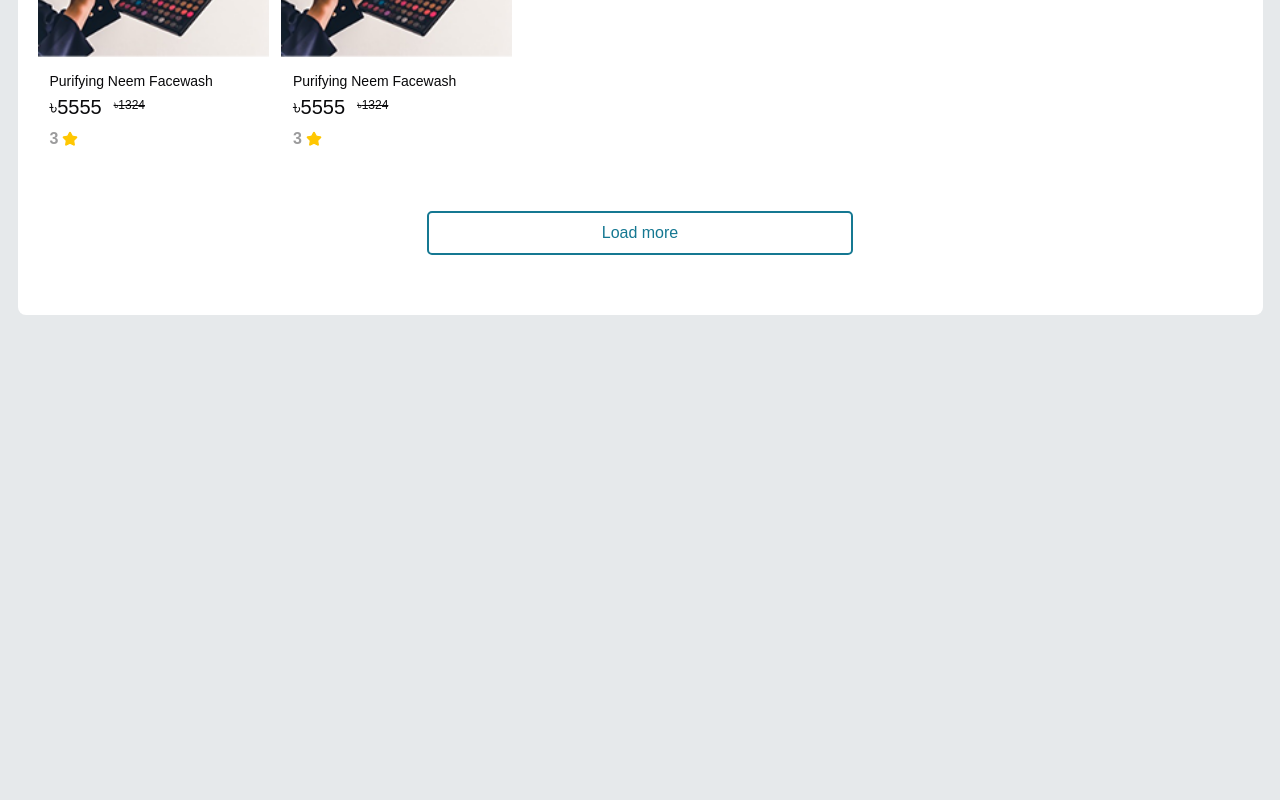
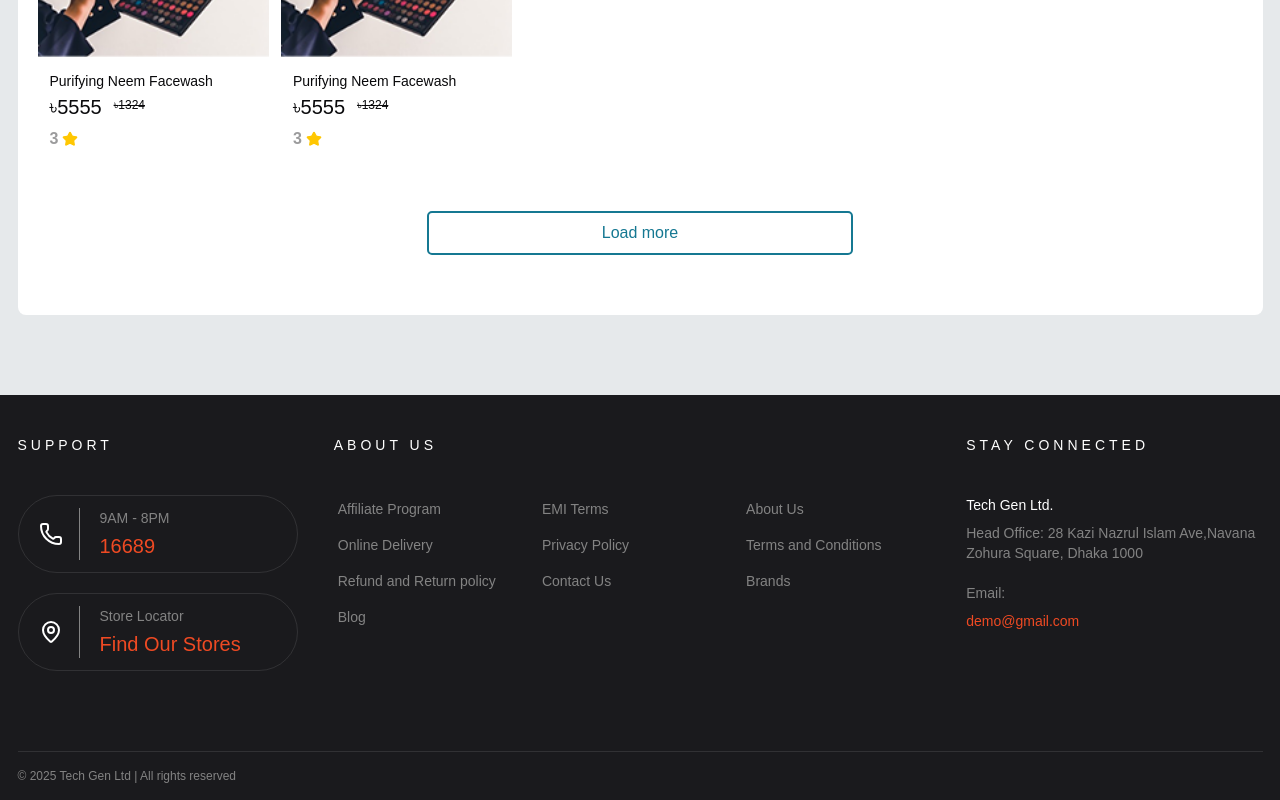
Before and after one commit to rahat9016/tecgensoft-ecommerce, a Next.js app: page / in a window 1280 px wide. Shown: the part 1667-2467 px from the top of the page. Before the commit the page ends 2062 px from the top, so only its background shows below. Built offline with nearby package versions, Linux system fonts and the light colour scheme.

Commit message:
footer done

```diff
--- /dev/null
+++ b/src/components/users/layout/footer/AboutUsPart.tsx
@@ -0,0 +1,57 @@
+import Link from "next/link";
+import React from "react";
+
+export default function AboutUsPart() {
+  const aboutUs = [
+    {
+      id: 1,
+      children: [
+        "Affiliate Program",
+        "Online Delivery",
+        "Refund and Return policy",
+        "Blog",
+      ],
+    },
+    { id: 2, children: ["EMI Terms", "Privacy Policy", "Contact Us"] },
+    { id: 3, children: ["About Us", "Terms and Conditions", "Brands"] },
+  ];
+  return (
+    <div className="col-span-6 flex flex-col gap-5 lg:gap-10 items-center lg:items-start">
+      <h1 className="text-[11px] tab:text-sm uppercase tracking-[4px] text-[#fff]">
+        About us
+      </h1>
+      {/* big screen */}
+      <div className=" hidden lg:grid grid-cols-3 w-full">
+        {aboutUs.map((item) => (
+          <div key={item?.id} className="flex flex-col gap-2">
+            {item?.children.map((child, index) => (
+              <Link
+                href={"#"}
+                key={index + 1}
+                className="m-1 text-[#838383] text-sm hover:text-[#ef4a23] hover:underline"
+              >
+                {child}
+              </Link>
+            ))}
+          </div>
+        ))}
+      </div>
+      {/* small screen */}
+      <div className="lg:hidden text-sm flex justify-center w-full flex-wrap gap-3 text-[#838383]">
+        {aboutUs.map((item) =>
+          item.children.map((child, index) => (
+            <div key={index + 1} className="flex items-center gap-2.5">
+              <Link
+                href={"#"}
+                className="m-1 text-[#838383] hover:text-[#ef4a23] hover:underline"
+              >
+                {child}
+              </Link>
+              <p className="bg-[#666666] flex-shrink-0 w-[4px] h-[4px] rounded-full"></p>
+            </div>
+          ))
+        )}
+      </div>
+    </div>
+  );
+}
--- /dev/null
+++ b/src/components/users/layout/footer/StayConnectedPart.tsx
@@ -0,0 +1,27 @@
+import React from "react";
+
+export default function StayConnectedPart() {
+  return (
+    <div className="w-full col-span-3 flex flex-col gap-5 lg:gap-10 items-center lg:items-start">
+      <h1 className="text-[11px] tab:text-sm uppercase tracking-[4px] text-[#fff]">
+        Stay Connected
+      </h1>
+      {/*  */}
+      <div className="flex flex-col gap-5">
+        {/* address */}
+        <div className="flex flex-col gap-2 text-center lg:text-left">
+          <p className="text-[#fff] text-sm">Tech Gen Ltd.</p>
+          <p className="text-sm text-[#838383]">
+            Head Office: 28 Kazi Nazrul Islam Ave,Navana Zohura Square, Dhaka
+            1000
+          </p>
+        </div>
+        {/* email */}
+        <div className="text-sm text-[#838383] flex flex-col gap-2 text-center lg:text-left">
+          <p>Email:</p>
+          <p className="text-[#ef4a23]">demo@gmail.com</p>
+        </div>
+      </div>
+    </div>
+  );
+}
--- /dev/null
+++ b/src/components/users/layout/footer/SupportPart.tsx
@@ -0,0 +1,38 @@
+import { MapPin, Phone } from "lucide-react";
+import React from "react";
+
+export default function SupportPart() {
+  return (
+    <div className="w-full col-span-3 flex flex-col gap-5 lg:gap-10 items-center lg:items-start">
+      <h1 className="text-[11px] tab:text-sm uppercase tracking-[4px] text-[#fff]">
+        Support
+      </h1>
+      <div className="flex flex-col gap-5">
+        {/* phone part */}
+        <div className="flex items-center gap-5 px-5 max-w-[300px] w-[300px] lg:w-full xl:w-[280px] py-3 rounded-[50px] border border-[#ffffff1a] hover:border-[#ef4a23] min-h-[70px]">
+          {/* phone icon */}
+          <div className="pr-4 border-r border-r-[#838383] h-full flex items-center">
+            <Phone />
+          </div>
+          {/* texts */}
+          <div className="flex flex-col gap-1">
+            <p className="text-xs xl:text-sm text-[#838383]">9AM - 8PM</p>
+            <p className="text-xl text-[#ef4a23]">16689</p>
+          </div>
+        </div>
+        {/* store location part */}
+        <div className="flex items-center gap-5 px-5 max-w-[300px] w-[300px] lg:w-full xl:w-[280px] py-3 rounded-[50px] border border-[#ffffff1a] hover:border-[#ef4a23] min-h-[70px]">
+          {/* map icon */}
+          <div className="pr-4 border-r border-r-[#838383] h-full flex items-center">
+            <MapPin />
+          </div>
+          {/* texts */}
+          <div className="flex flex-col gap-1">
+            <p className="text-xs xl:text-sm text-[#838383]">Store Locator</p>
+            <p className="text-xl text-[#ef4a23]">Find Our Stores</p>
+          </div>
+        </div>
+      </div>
+    </div>
+  );
+}
--- a/src/components/users/layout/footer/footer.tsx
+++ b/src/components/users/layout/footer/footer.tsx
@@ -1,13 +1,30 @@
-"use client"
-import { usePathname } from 'next/navigation'
-import React from 'react'
-const Footer =() => {
-  const pathname = usePathname()
+"use client";
+import { usePathname } from "next/navigation";
+import SupportPart from "./SupportPart";
+import AboutUsPart from "./AboutUsPart";
+import StayConnectedPart from "./StayConnectedPart";
+const Footer = () => {
+  const pathname = usePathname();
   return (
-    <footer>
-      {!pathname.startsWith('/admin')  && <div></div>}
+    <footer className="bg-[#1A1A1D] text-white">
+      {!pathname.startsWith("/admin") && (
+        <div className="flex flex-col gap-10">
+          <div className="container mx-auto py-10 lg:grid  lg:grid-cols-12 flex flex-col gap-10 lg:gap-5 w-full">
+            {/* support */}
+            <SupportPart />
+            {/* about us part */}
+            <AboutUsPart />
+            {/* stay connected part */}
+            <StayConnectedPart />
+          </div>
+          {/*  */}
+          <div className="border-t border-t-[#ffffff1a] container mx-auto w-full text-xs text-[#838383] py-4 text-center md:text-left">
+            <p>{`© ${new Date().getFullYear()} Tech Gen Ltd | All rights reserved`}</p>
+          </div>
+        </div>
+      )}
     </footer>
-  )
-}
+  );
+};
 
-export default Footer
+export default Footer;
```
